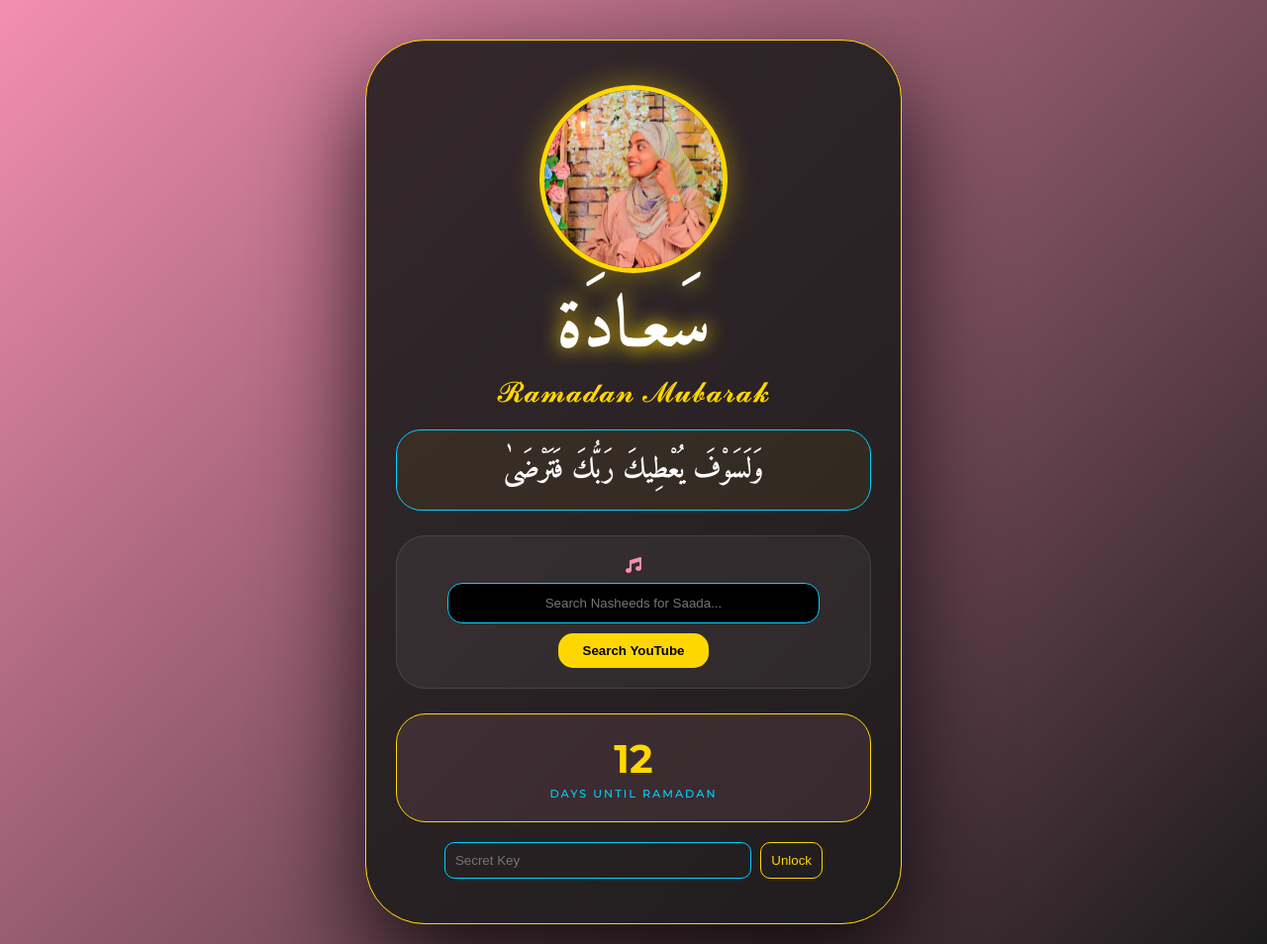
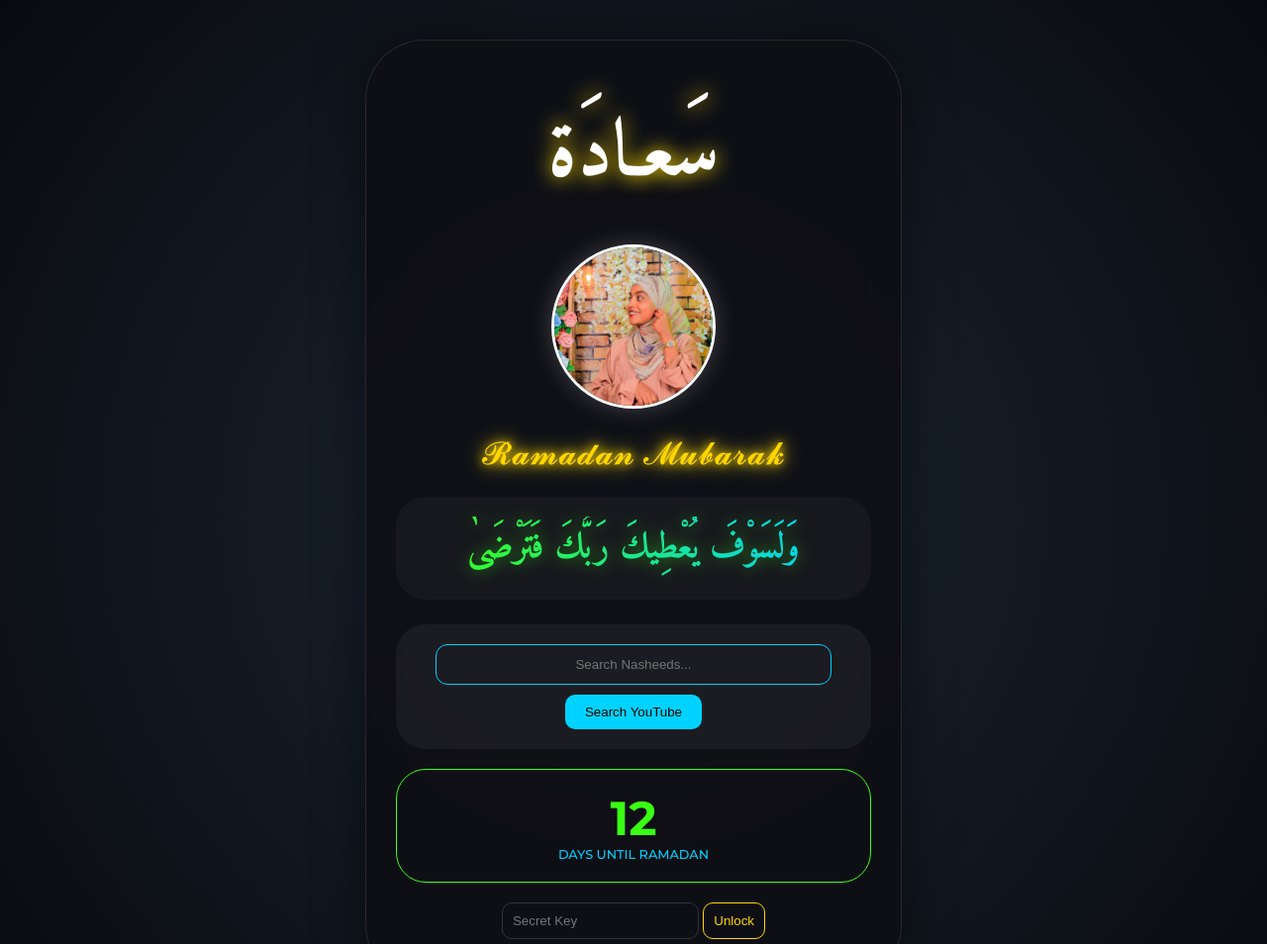
Before and after one commit to affan-50/Saada, a plain HTML site: page index.html in a window 1280 px wide. Shown: the top 954 px of the page at 99% size. Drawn offline with nearby package versions, Linux system fonts and the light colour scheme.

Commit message:
Update index.html

```diff
--- a/index.html
+++ b/index.html
@@ -10,105 +10,98 @@
 
     <style>
         :root {
+            --neon-green: #39FF14;
+            --electric-blue: #00D2FF;
             --saada-gold: #FFD700;
-            --saada-blue: #00D2FF;
-            --saada-rose: #F48FB1;
-            --deep-base: #1A1A1A;
-            --soft-white: #fdfcfc;
+            --deep-night: #0a0a0c;
         }
 
         body, html {
             margin: 0; padding: 0; min-height: 100%;
-            background: linear-gradient(135deg, var(--saada-rose) 0%, var(--deep-base) 100%);
+            background: radial-gradient(circle at center, #1b2735 0%, #090a0f 100%);
             font-family: 'Montserrat', sans-serif;
-            color: var(--soft-white); overflow-x: hidden;
-            scroll-behavior: smooth;
+            color: #fff; overflow-x: hidden;
         }
-
-        .sparkle {
-            position: fixed; background: #fff; border-radius: 50%;
-            pointer-events: none; opacity: 0.6;
-            animation: fall linear infinite; z-index: 1;
-        }
-        @keyframes fall { to { transform: translateY(100vh) rotate(360deg); } }
 
         .main-wrapper {
             display: flex; justify-content: center; align-items: center;
-            min-height: 100vh; padding: 40px 20px; position: relative; z-index: 10;
+            min-height: 100vh; padding: 40px 20px;
         }
 
         .container {
             width: 100%; max-width: 480px;
-            background: rgba(26, 26, 26, 0.85);
-            backdrop-filter: blur(25px); border-radius: 60px;
-            padding: 45px 30px; border: 1px solid var(--saada-gold);
-            text-align: center; box-shadow: 0 40px 100px rgba(0,0,0,0.8);
+            background: rgba(15, 15, 20, 0.9);
+            backdrop-filter: blur(20px); border-radius: 60px;
+            padding: 45px 30px; border: 1px solid rgba(255,255,255,0.1);
+            text-align: center; box-shadow: 0 0 50px rgba(0,0,0,0.5);
         }
 
-        /* Profile Image as the Main Feature */
-        .profile-img {
-            width: 180px; height: 180px; border-radius: 50%;
-            border: 5px solid var(--saada-gold); object-fit: cover;
-            margin: 0 auto 20px auto; display: block;
-            box-shadow: 0 0 30px rgba(255, 215, 0, 0.4);
-            transition: 0.5s ease-in-out;
-        }
-        .profile-img:hover { transform: scale(1.05); border-color: var(--saada-blue); }
-
+        /* Saada at the top */
         .arabic-name {
-            font-family: 'Amiri', serif; font-size: 4.5rem;
-            margin: 0; color: white; text-shadow: 0 0 20px var(--saada-gold);
-            line-height: 1;
+            font-family: 'Amiri', serif; font-size: 5rem;
+            margin-bottom: 20px; color: #fff;
+            text-shadow: 0 0 20px var(--saada-gold);
         }
 
-        .ramadan-greeting {
-            font-size: 1.8rem; margin: 10px 0 20px 0;
-            color: var(--saada-gold);
+        .profile-img {
+            width: 160px; height: 160px; border-radius: 50%;
+            border: 3px solid #fff; object-fit: cover;
+            margin: 0 auto 25px auto; display: block;
+            box-shadow: 0 0 25px rgba(255,255,255,0.2);
         }
 
+        /* Neon Verse: Bright Green and Blue */
         .promise-verse {
-            margin: 20px 0; padding: 15px;
-            background: rgba(255, 215, 0, 0.05); border-radius: 25px;
-            border: 1px solid var(--saada-blue);
+            margin: 25px 0; padding: 20px;
+            background: rgba(255,255,255,0.03); border-radius: 30px;
         }
         .ayah-text {
-            font-family: 'Amiri', serif; font-size: 1.8rem; font-weight: bold;
-            color: var(--soft-white);
+            font-family: 'Amiri', serif; font-size: 2.3rem; font-weight: bold;
+            background: linear-gradient(90deg, var(--neon-green), var(--electric-blue));
+            -webkit-background-clip: text; -webkit-text-fill-color: transparent;
+            filter: drop-shadow(0 0 8px rgba(57, 255, 20, 0.5));
         }
 
-        /* Music Search Section */
-        .music-player-box {
-            margin: 25px 0; background: rgba(255,255,255,0.05);
-            padding: 20px; border-radius: 30px; border: 1px solid rgba(255,255,255,0.1);
+        /* Ramadan Dim Light Flickering Animation */
+        .ramadan-greeting {
+            font-size: 2rem; margin: 20px 0;
+            color: var(--saada-gold);
+            animation: flicker 4s infinite alternate;
+        }
+
+        @keyframes flicker {
+            0%, 18%, 22%, 25%, 53%, 57%, 100% {
+                text-shadow: 0 0 10px var(--saada-gold), 0 0 20px var(--saada-gold);
+                opacity: 1;
+            }
+            20%, 24%, 55% {
+                text-shadow: none;
+                opacity: 0.3;
+            }
+        }
+
+        .search-box {
+            background: rgba(255,255,255,0.05); padding: 20px;
+            border-radius: 30px; margin: 20px 0;
         }
         .search-input {
-            width: 80%; background: #000; border: 1px solid var(--saada-blue);
-            padding: 12px; border-radius: 15px; color: white; margin-bottom: 10px;
-            text-align: center; outline: none;
-        }
-        .search-btn {
-            background: var(--saada-gold); border: none; padding: 10px 25px;
-            border-radius: 15px; cursor: pointer; font-weight: bold; color: #000;
+            width: 85%; padding: 12px; border-radius: 12px; border: 1px solid var(--electric-blue);
+            background: transparent; color: white; text-align: center;
         }
 
         .stat-card {
-            background: rgba(244, 143, 177, 0.1);
-            padding: 20px; border-radius: 30px; border: 1px solid var(--saada-gold);
-            margin: 20px 0;
+            border: 1px solid var(--neon-green); padding: 20px; border-radius: 30px; margin: 20px 0;
         }
-        .stat-value { font-size: 2.5rem; font-weight: 800; color: var(--saada-gold); display: block; }
-        .stat-label { font-size: 0.7rem; letter-spacing: 2px; color: var(--saada-blue); text-transform: uppercase; }
-
-        #secret-content { display: none; margin-top: 25px; font-style: italic; color: var(--saada-rose); }
+        .stat-value { font-size: 3rem; color: var(--neon-green); display: block; font-weight: bold; }
     </style>
 </head>
 <body>
 
     <div class="main-wrapper">
         <div class="container">
+            <div class="arabic-name">سَعـادَة</div>
+
             <img src="saada.jpg" alt="Saada" class="profile-img">
-
-            <div class="arabic-name">سَعـادَة</div>
 
             <div class="ramadan-greeting">𝓡𝓪𝓶𝓪𝓭𝓪𝓷 𝓜𝓾𝓫𝓪𝓻𝓪𝓴</div>
 
@@ -116,55 +109,31 @@
                 <div class="ayah-text">وَلَسَوْفَ يُعْطِيكَ رَبُّكَ فَتَرْضَىٰ</div>
             </div>
 
-            <div class="music-player-box">
-                <i class="fas fa-music" style="color: var(--saada-rose); margin-bottom: 10px;"></i>
-                <br>
-                <input type="text" id="mSearch" class="search-input" placeholder="Search Nasheeds for Saada...">
-                <br>
-                <button onclick="playMusic()" class="search-btn">Search YouTube</button>
+            <div class="search-box">
+                <input type="text" id="mSearch" class="search-input" placeholder="Search Nasheeds...">
+                <button onclick="playMusic()" style="margin-top:10px; border:none; background:var(--electric-blue); padding:10px 20px; border-radius:10px; cursor:pointer;">Search YouTube</button>
             </div>
 
             <div class="stat-card">
                 <span class="stat-value">12</span>
-                <span class="stat-label">Days Until Ramadan</span>
+                <div style="font-size: 0.8rem; color: var(--electric-blue);">DAYS UNTIL RAMADAN</div>
             </div>
 
-            <div style="margin-top: 20px;">
-                <input type="password" id="passInput" style="background:none; border: 1px solid var(--saada-blue); color:white; padding:10px; border-radius:10px; width: 60%;" placeholder="Secret Key">
-                <button onclick="checkPass()" style="background:none; border: 1px solid var(--saada-gold); color: var(--saada-gold); padding:10px; border-radius:10px; cursor:pointer; margin-left: 5px;">Unlock</button>
-                <div id="secret-content">
-                    ✨ "Everything from the beginning is conserved in your light, Saada." ✨
-                </div>
-            </div>
+            <input type="password" id="passInput" placeholder="Secret Key" style="background:none; border:1px solid #333; color:#fff; padding:10px; border-radius:10px;">
+            <button onclick="checkPass()" style="background:none; border:1px solid var(--saada-gold); color:var(--saada-gold); padding:10px; border-radius:10px; cursor:pointer;">Unlock</button>
+            <div id="secret-content" style="display:none; margin-top:20px; color: var(--neon-green);">✨ Everything is conserved in your light, Saada. ✨</div>
         </div>
     </div>
 
     <script>
-        function createSparkle() {
-            const s = document.createElement('div');
-            s.className = 'sparkle';
-            s.style.left = Math.random() * 100 + 'vw';
-            s.style.top = '-2vh';
-            s.style.width = Math.random() * 5 + 2 + 'px';
-            s.style.animationDuration = Math.random() * 3 + 4 + 's';
-            document.body.appendChild(s);
-            setTimeout(() => s.remove(), 7000);
-        }
-        setInterval(createSparkle, 300);
-
         function playMusic() {
             const q = document.getElementById('mSearch').value;
             if(q) window.open("https://www.youtube.com/results?search_query=" + encodeURIComponent(q), "_blank");
         }
-
         function checkPass() {
             if(document.getElementById('passInput').value.toLowerCase() === 'saada') {
                 document.getElementById('secret-content').style.display = 'block';
-                confetti({
-                    particleCount: 150,
-                    spread: 70,
-                    colors: ['#FFD700', '#00D2FF', '#F48FB1']
-                });
+                confetti({ particleCount: 100, spread: 70, colors: ['#39FF14', '#00D2FF', '#FFD700'] });
             }
         }
     </script>
```
